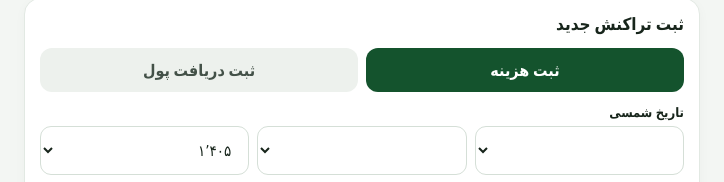
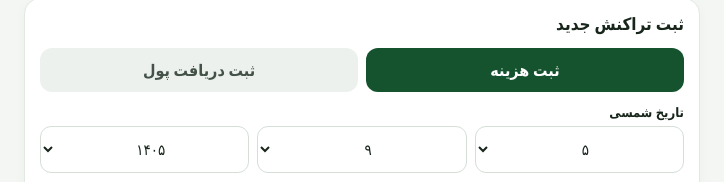
Before and after one commit to matinvakili2006-commits/daftar-tankhah-public, a plain HTML site: page index.html in a window 1280 px wide. Shown: the part 213-395 px from the top of the page, 278-1002 px from the left. Drawn offline with Linux system fonts and the light colour scheme.

Commit message:
Add files via upload

```diff
--- a/index.html
+++ b/index.html
@@ -22,7 +22,7 @@ label{display:block;font-size:13px;font-weight:600;margin:12px 0 6px}
 input,select,textarea{width:100%;padding:13px;border:1px solid #d5dfd7;border-radius:11px;background:#fff;font:inherit;font-size:15px;color:var(--text)}
 textarea{min-height:68px;resize:vertical}
 .row{display:grid;grid-template-columns:1fr 1fr;gap:10px}
-.date-fields{display:grid;grid-template-columns:repeat(3,minmax(0,1fr));gap:8px}
+.date-fields{display:grid;grid-template-columns:repeat(3,minmax(0,1fr));gap:8px;direction:rtl}.date-fields select{min-width:0;padding:12px 5px;text-align:center;font-variant-numeric:tabular-nums}
 button{border:0;border-radius:12px;padding:12px 14px;font:inherit;font-weight:700;cursor:pointer}
 .primary{background:var(--green);color:white;width:100%;margin-top:15px}
 .secondary{background:#e8f2ea;color:#14532d}.blue{background:#eaf1ff;color:#1849a9}
@@ -149,15 +149,21 @@ function fromJalali(y,m,d){const start=new Date(y+621,2,20);for(let i=-5;i<380;i
 function setupPicker(prefix,iso){
  const key=toJalaliKey(iso)||toJalaliKey(today),[yy,mm,dd]=key.split('-').map(Number);
  const years=$(prefix+'Year'),months=$(prefix+'Month'),days=$(prefix+'Day');
- years.innerHTML='';for(let y=yy-5;y<=yy+5;y++)years.add(new Option(new Intl.NumberFormat('fa-IR').format(y),y));
- months.innerHTML=Array.from({length:12},(_,i)=>new Option(new Intl.NumberFormat('fa-IR').format(i+1),i+1)).join('');
+ const numberFa=n=>new Intl.NumberFormat('fa-IR',{useGrouping:false}).format(n);
+ // افزودن گزینه‌ها به شکل DOM واقعی؛ innerHTML و join روی Option در iOS گزینه معتبر نمی‌سازد.
+ const replaceOptions=(select,values)=>{
+   select.replaceChildren();
+   values.forEach(({label,value})=>select.add(new Option(label,String(value))));
+ };
+ replaceOptions(years,Array.from({length:11},(_,i)=>({label:numberFa(yy-5+i),value:yy-5+i})));
+ replaceOptions(months,Array.from({length:12},(_,i)=>({label:numberFa(i+1),value:i+1})));
  const fillDays=(wanted)=>{
    const y=Number(years.value),m=Number(months.value);let count=0;
    for(let d=1;d<=31;d++){if(fromJalali(y,m,d))count=d;else break;}
-   days.innerHTML=Array.from({length:count},(_,i)=>new Option(new Intl.NumberFormat('fa-IR').format(i+1),i+1)).join('');
+   replaceOptions(days,Array.from({length:count},(_,i)=>({label:numberFa(i+1),value:i+1})));
    days.value=String(Math.min(Number(wanted)||1,count));
  };
- years.value=yy;months.value=mm;fillDays(dd);
+ years.value=String(yy);months.value=String(mm);fillDays(dd);
  const update=()=>{$(prefix).value=fromJalali(Number(years.value),Number(months.value),Number(days.value));if(pickerReady&&(prefix==='from'||prefix==='to'))render();};
  years.onchange=()=>{fillDays(days.value);update();};months.onchange=()=>{fillDays(days.value);update();};days.onchange=update;update();
 }
```
